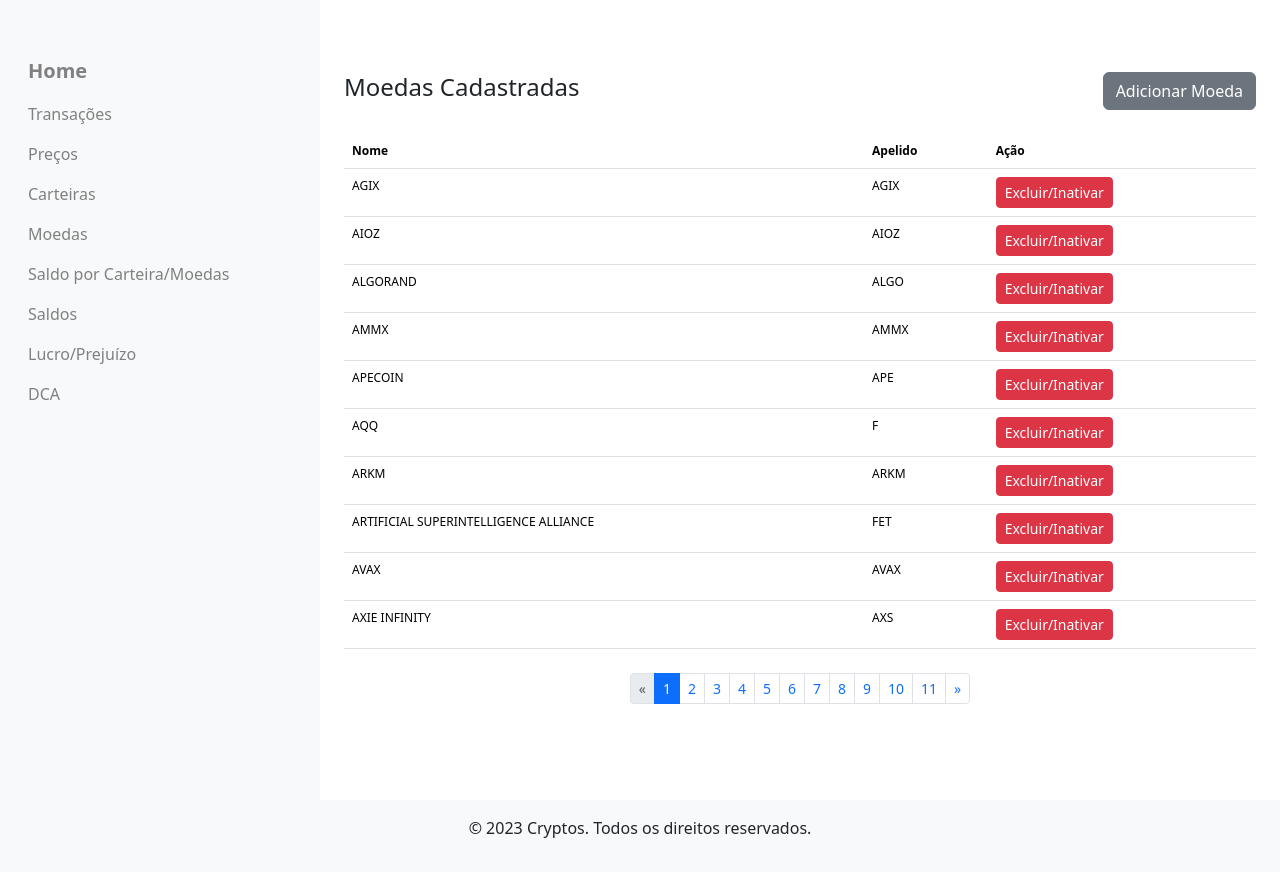
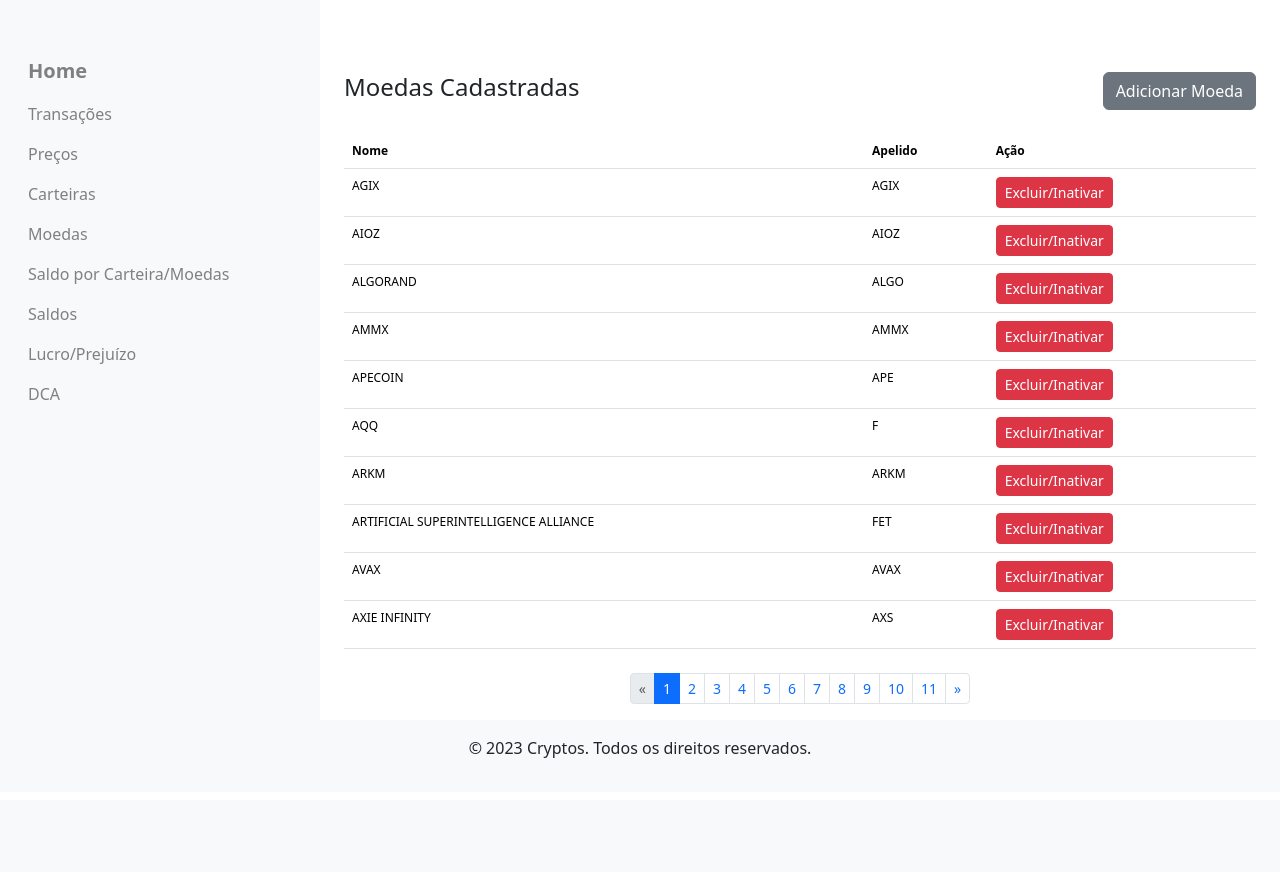
Before and after one commit to CatiusciScheffer/ControleCriptos, a Flask app: page /cryptos in a window 1280 px wide. After the commit the page ends 758 px from the top, so only its background shows below. Run offline with Flask 3, Linux system fonts and the light colour scheme; a user stored in the database is signed in; data comes from the database, SQL or seed files in the repository; both versions use the stored data as it was after the commit; some libraries are stand-ins or nearby versions.

Commit message:
últimos ajustes

```diff
--- a/criptoControl/static/css/style.css
+++ b/criptoControl/static/css/style.css
@@ -1,4 +1,28 @@
 <style>
+
+  /* Garante que o rodapé sempre fique no final da página */
+body, html {
+  height: 100%;
+}
+
+.container-fluid {
+  min-height: 100%; /* Garante que a área de conteúdo ocupe todo o espaço da tela */
+}
+
+.row {
+  height: 100%;
+}
+
+footer {
+  margin-top: auto; /* Faz com que o rodapé sempre fique no final da página */
+}
+
+/* Fazendo a altura da nav bar ocupar o máximo da tela */
+.bg-light {
+  overflow-y: auto;
+}
+
+
   /* Estilo geral para os links da barra de navegação */
   .nav-link {
     color: gray; /* Define o texto como cinza */
--- a/criptoControl/templates/index.html
+++ b/criptoControl/templates/index.html
@@ -12,17 +12,16 @@ A página é responsiva e utiliza classes do Bootstrap para estilização. O rod
   <!-- Incluindo o arquivo CSS externo -->
   <link rel="stylesheet" href="{{ url_for('static', filename='css/style.css') }}">
 
-
   {{ bootstrap.load_css() }}
   {{ bootstrap.load_js() }}
   {% block head %}{% endblock %}
 </head>
 
-<body class="d-flex flex-column" style="height: 100vh;">
-  <div class="container-fluid" style="height: 100%;">
-    <div class="row" style="height: 100%;">
+<body class="d-flex flex-column" style="overflow-x: hidden;">
+  <div class="container-fluid" style="flex: 1;">
+    <div class="row">
       <!-- Barra de navegação à esquerda -->
-      <div class="col-3 bg-light p-0" style="height: 100vh; overflow-y: auto;">
+      <div class="col-3 bg-light p-0" style="overflow-y: auto;">
         {% include 'navibar.html' %}
       </div>
 
@@ -30,11 +29,11 @@ A página é responsiva e utiliza classes do Bootstrap para estilização. O rod
       <div class="col-9 mt-5">
         <div class="container">
           {% with messages = get_flashed_messages(with_categories=True) %}
-          {% if messages %}
-          {% for category, message in messages %}
-          <div class="alert {{ category|e }}">{{ message|e }}</div> <!-- Escapando mensagens -->
-          {% endfor %}
-          {% endif %}
+            {% if messages %}
+              {% for category, message in messages %}
+                <div class="alert {{ category|e }}">{{ message|e }}</div>
+              {% endfor %}
+            {% endif %}
           {% endwith %}
         </div>
 
```
Also changed, not shown: instance/crypto_data.db.
